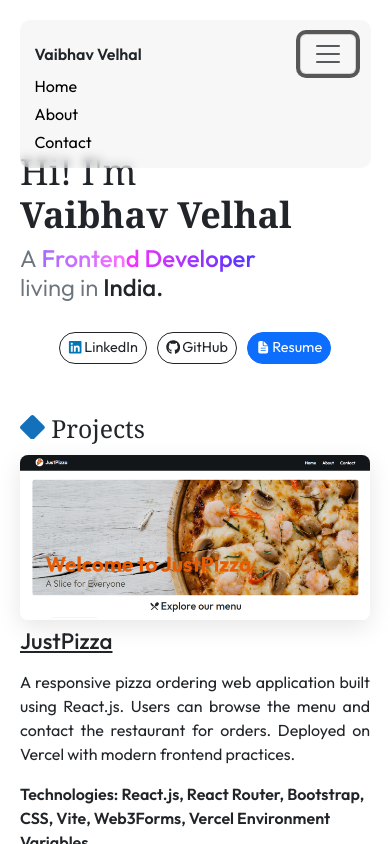
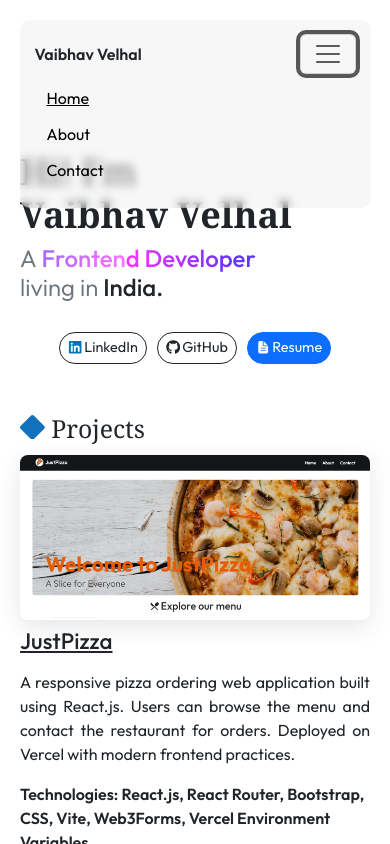
Before and after one commit to vaibhav-velhal/vaibhav-portfolio, a React (Vite) app: page / in a window 390 px wide. Both pictures are taken after a click on the button "Toggle navigation". Shown: the top 844 px of the page. Built offline with nearby package versions, Linux system fonts and the light colour scheme.

Commit message:
Link converted into NavLink in Navbar

```diff
--- a/src/component/Navbar/Navbar.css
+++ b/src/component/Navbar/Navbar.css
@@ -8,8 +8,8 @@ nav {
     border-radius: 10px;
 }
 
-.navbar .navbar-brand{
-  font-size: clamp(1rem, 1.5vw, 1.25rem);
+.navbar .navbar-brand {
+    font-size: clamp(1rem, 1.5vw, 1.25rem);
 }
 
 nav a {
@@ -21,6 +21,9 @@ nav ul li:hover {
     text-decoration: underline;
 }
 
+.navbar .active {
+    text-decoration: underline;
+}
 
 /* Media Queries */
 @media (max-width: 767px) {
--- a/src/component/Navbar/Navbar.jsx
+++ b/src/component/Navbar/Navbar.jsx
@@ -1,4 +1,4 @@
-import {Link} from 'react-router-dom';
+import {NavLink} from 'react-router-dom';
 import './Navbar.css';
 
 function Navbar() {
@@ -13,10 +13,10 @@ function Navbar() {
             </button>
 
             <div className="collapse navbar-collapse justify-content-end" id="navbarNav">
-                    <ul className="navbar-nav gap-1 gap-md-4">
-                        <li className="nav-item"><Link to="/">Home</Link></li>
-                        <li className="nav-item"><Link to="/About">About</Link></li>
-                        <li className="nav-item"><Link to="/Contact">Contact</Link></li>
+                    <ul className="navbar-nav gap-1 gap-md-4 m-2 m-lg-0">
+                        <li className="nav-item m-1 m-lg-0"><NavLink to="/">Home</NavLink></li>
+                        <li className="nav-item m-1 m-lg-0"><NavLink to="/About">About</NavLink></li>
+                        <li className="nav-item m-1 m-lg-0"><NavLink to="/Contact">Contact</NavLink></li>
                     </ul>
             </div>
         </nav>
```
